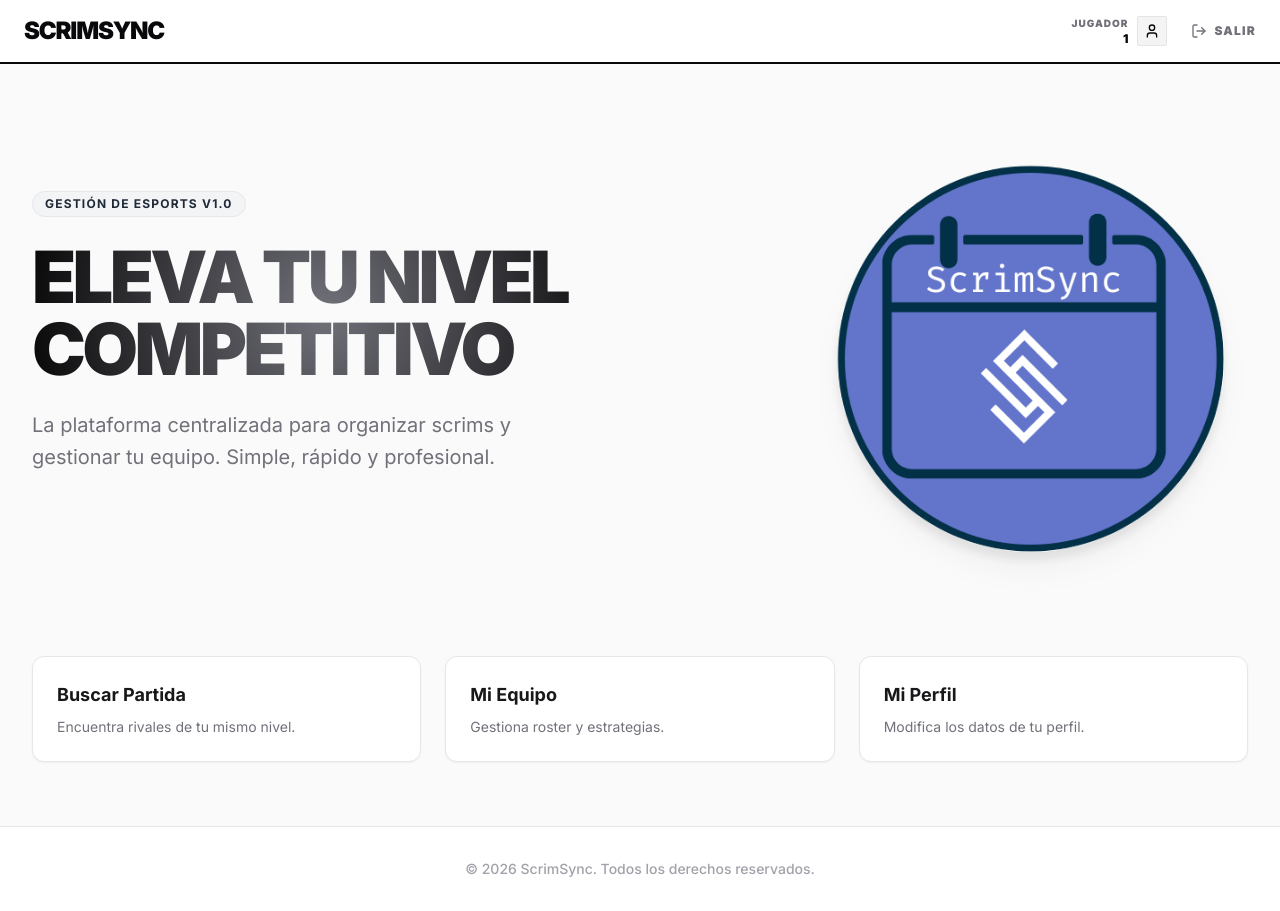
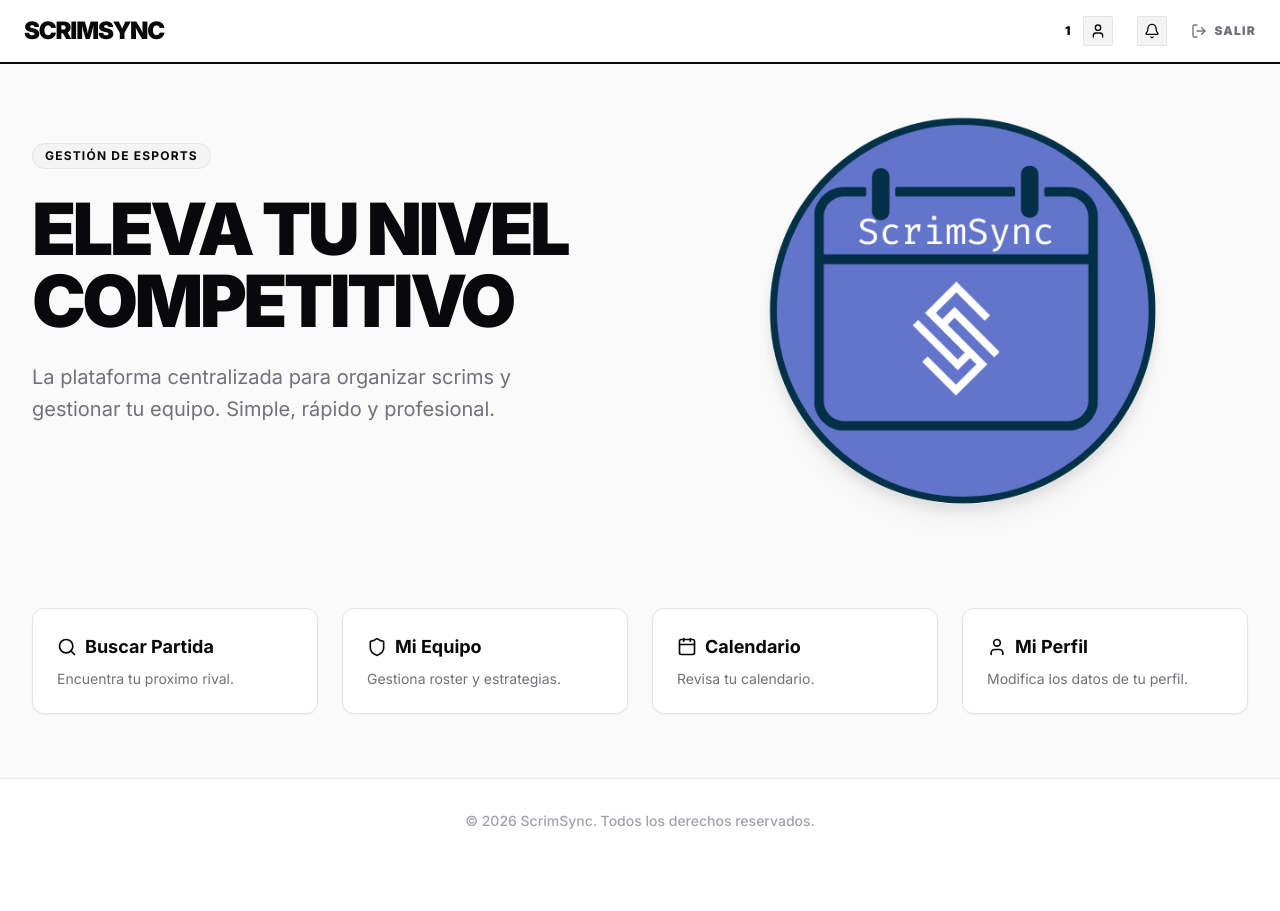
Before and after one commit to OsvSoto/scrimsync, a PHP site: page / in a window 1280 px wide. After the commit the page ends 829 px from the top, so only its background shows below. Run offline with PHP 8.4, Linux system fonts and the light colour scheme; the visitor is signed in with stand-in values (Sample User, id 1); some libraries are stand-ins or nearby versions.

Commit message:
Feat(user): Notificaciones del usuario
- Se ve una lista de todas las notificaciones del usuario
- Se pueden marcar como leidas individualmente o todas
- Se puede eliminar todas las notificaciones relacionadas al usuario
- Logica para aceptar/rechazar invitaciones a equipo
- TODO logica para aceptar/rechazar scrims
- En header.php estan definidos colores para usar en el resto de los
modulos
- Boton de notificacion en navbar de la pagina principal (index.php)

```diff
--- a/includes/header.php
+++ b/includes/header.php
@@ -1,5 +1,6 @@
 <!DOCTYPE html>
 <html lang="es">
+
 <head>
   <meta charset="UTF-8" />
   <meta name="viewport" content="width=device-width, initial-scale=1.0" />
@@ -10,17 +11,32 @@
   <link href="https://fonts.googleapis.com/css2?family=Inter:wght@400;500;600;700;900&display=swap" rel="stylesheet">
   <script src="https://unpkg.com/lucide@latest"></script>
   <script src="https://cdn.tailwindcss.com"></script>
-
   <script>
     tailwind.config = {
+      // colores para usar en el sistema
       theme: {
         extend: {
           colors: {
-              background: '#fafafa',
+            background: '#fafafa', // zinc-50
             surface: '#ffffff',
-              border: '#e4e4e7',
-              primary: '#09090b',
-              secondary: '#71717a',
+            border: '#e4e4e7', // zinc-200
+            primary: '#09090b', // zinc-950
+            'primary-hover': '#27272a', // zinc-800
+            secondary: '#71717a', // zinc-500
+            muted: '#a1a1aa', // zinc-400
+            subtle: '#f4f4f5', // zinc-100
+            'error-light': '#ffe4e6', // rose-100
+            'error-border': '#f43f5e', // rose-500
+            'error-text': '#be123c', // rose-700
+            'success-light': '#d1fae5', // emerald-100
+            'success-border': '#10b981', // emerald-500
+            'success-text': '#047857', // emerald-700
+          },
+          boxShadow: {
+            'hard': '4px 4px 0px 0px #09090b',
+            'hard-sm': '4px 4px 0px 0px rgba(0,0,0,0.1)',
+            'hard-error': '4px 4px 0px 0px rgba(244,63,94,0.2)',
+            'hard-success': '4px 4px 0px 0px rgba(16,185,129,0.2)',
           },
           fontFamily: {
             sans: ['Inter', 'system-ui', 'sans-serif'],
@@ -29,5 +45,8 @@
       }
     }
   </script>
+  <link href="https://cdn.jsdelivr.net/npm/daisyui@5" rel="stylesheet" type="text/css" />
+  <script src="https://cdn.jsdelivr.net/npm/@tailwindcss/browser@4"></script>
 </head>
+
 <body class="<?php echo $bodyClass ?? 'bg-background font-sans'; ?>">
--- a/index.php
+++ b/index.php
@@ -9,61 +9,59 @@ if (isset($_SESSION['loggedin']) && $_SESSION['loggedin'] === true) {
     exit;
   }
 }
-$bodyClass = "bg-background text-zinc-900 font-sans antialiased selection:bg-black selection:text-white min-h-screen flex flex-col";
+$bodyClass = "bg-background text-primary font-sans antialiased selection:bg-black selection:text-white min-h-screen flex flex-col";
 include 'includes/header.php';
 ?>
-<nav class="fixed top-0 left-0 w-full h-16 bg-surface border-b-2 border-primary z-50 flex items-center justify-between px-6 bg-white/90 backdrop-blur-sm">
-  <div class="flex items-center gap-3">
+
+<nav class="fixed top-0 left-0 w-full h-16 bg-surface border-b-2 border-primary z-50 flex items-center justify-between gap-4 px-4 md:px-6">
+  <div class="flex items-center">
     <a href="index.php" class="flex items-center gap-2">
-      <span class="font-black text-2xl tracking-tighter text-primary">SCRIMSYNC</span>
+      <span class="text-2xl font-black tracking-tighter text-primary">SCRIMSYNC</span>
     </a>
   </div>
 
-  <div class="flex items-center gap-6">
+  <div class="flex items-center gap-4 md:gap-6">
     <?php if (isset($_SESSION['loggedin']) && $_SESSION['loggedin'] === true): ?>
-      <a href="modules/user/profile/index.php" class="flex items-center gap-2 group">
-        <div class="hidden md:flex flex-col items-end">
-          <span class="text-[10px] font-black text-secondary uppercase tracking-widest group-hover:text-primary transition-colors">Jugador</span>
+      <a href="modules/user/profile/index.php" class="flex items-center gap-3 group">
+        <div class="md:flex flex-col items-end">
           <span class="text-xs font-black text-primary"><?php echo htmlspecialchars($_SESSION['alias'] ?? ''); ?></span>
         </div>
-        <div class="p-1.5 bg-zinc-100 rounded-sm group-hover:bg-zinc-200 transition-colors border border-zinc-200 group-hover:border-primary">
+        <div class="p-1.5 bg-subtle rounded-sm group-hover:bg-border transition-colors border border-border group-hover:border-primary">
           <i data-lucide="user" class="w-4 h-4 text-primary"></i>
         </div>
       </a>
+      <a href="modules/user/notification/index.php" class="flex items-center gap-3 group">
+        <div class="p-1.5 bg-subtle rounded-sm group-hover:bg-border transition-colors border border-border group-hover:border-primary">
+          <i data-lucide="bell" class="w-4 h-4 text-primary"></i>
+        </div>
+      </a>
       <a href="modules/auth/logout.php"
-        class="text-xs font-black text-secondary hover:text-rose-600 transition-colors uppercase tracking-widest flex items-center gap-2">
+        class="text-xs font-black text-secondary hover:text-error-text transition-colors uppercase tracking-widest flex items-center gap-2">
         <i data-lucide="log-out" class="w-4 h-4"></i>
         <span class="hidden md:inline">SALIR</span>
       </a>
     <?php else: ?>
-      <a href="modules/auth/login.php" class="text-xs font-black text-zinc-500 hover:text-primary transition-colors uppercase tracking-widest">
+      <a href="modules/auth/login.php" class="text-xs font-black text-secondary hover:text-primary text-center transition-colors uppercase tracking-widest">
         INICIAR SESIÓN
       </a>
       <a href="modules/auth/register.php"
-        class="bg-primary text-white px-5 py-2.5 text-xs font-black uppercase tracking-widest hover:bg-zinc-800 transition-all shadow-[4px_4px_0px_0px_rgba(0,0,0,0.1)]">
+        class="bg-primary text-white px-4 py-2.5 text-xs font-black uppercase tracking-widest text-center hover:bg-primary-hover transition-all shadow-hard-sm">
         CREAR CUENTA
       </a>
     <?php endif; ?>
   </div>
 </nav>
 
-<main class="flex-grow w-full max-w-7xl mx-auto px-4 sm:px-6 lg:px-8 pt-32 pb-16">
+<main class="flex-grow w-full max-w-7xl mx-auto px-4 sm:px-6 lg:px-8 pt-20 pb-16">
   <div class="grid grid-cols-1 lg:grid-cols-2 gap-12 items-center mb-20">
     <div class="flex flex-col items-start text-left">
-      <span class="bg-gray-100 text-gray-800 text-xs font-bold px-3 py-1 rounded-full border border-gray-200 mb-6 uppercase tracking-widest">
-        Gestión de eSports v1.0
+      <span class="bg-subtle text-primary text-xs font-bold px-3 py-1 rounded-full border border-border mb-6 uppercase tracking-widest">
+        Gestión de eSports
       </span>
 
-      <h1
-        id="spotlight-text"
-        class="text-5xl md:text-7xl font-black tracking-tighter mb-6 leading-[1.1] text-transparent bg-clip-text cursor-default w-full"
-        style="
-            background-image: radial-gradient(circle 650px at var(--x, 50%) var(--y, 50%), #71717a 0%, #000000 50%);
-            -webkit-background-clip: text;
-            background-clip: text;
-        ">
+      <h1 class="text-5xl md:text-7xl font-black text-primary tracking-tighter mb-6 leading-[1.1]">
         ELEVA TU NIVEL <br>
-        <span>COMPETITIVO</span>
+        COMPETITIVO
       </h1>
 
       <p class="text-xl text-secondary max-w-lg mb-10 leading-relaxed">
@@ -72,41 +70,61 @@ include 'includes/header.php';
 
       <?php if (!isset($_SESSION['loggedin'])): ?>
         <div class="flex flex-col sm:flex-row gap-4 w-full">
-          <a href="modules/auth/register.php" class="bg-black text-white px-8 py-4 text-base font-bold rounded-lg hover:scale-105 transition-transform shadow-xl shadow-zinc-200 text-center">
+          <a href="modules/auth/register.php" class="bg-primary text-white px-8 py-4 text-base font-bold rounded-lg hover:scale-105 transition-transform shadow-hard text-center">
             EMPEZAR AHORA
           </a>
-          <a href="#features" class="px-8 py-4 text-base font-bold text-black border-2 border-gray-200 rounded-lg hover:border-black hover:bg-white transition-colors text-center">
+          <a href="#features" class="px-8 py-4 text-base font-bold text-primary border-2 border-border rounded-lg hover:border-primary hover:bg-surface transition-colors text-center">
             SABER MÁS
           </a>
         </div>
       <?php endif; ?>
     </div>
 
-    <div class="flex justify-center lg:justify-end">
+    <div class="flex justify-center">
       <img src="assets/img/logo.png" alt="ScrimSync Hero" class="w-full max-w-md object-contain drop-shadow-xl">
     </div>
 
   </div>
 
   <?php if (isset($_SESSION['loggedin'])): ?>
-    <div class="w-full grid grid-cols-1 md:grid-cols-3 gap-6">
-      <a>
-        <div class="bg-surface p-6 rounded-xl border border-gray-200 hover:border-black transition-colors cursor-pointer group text-left shadow-sm hover:shadow-md">
-          <h3 class="font-bold text-lg mb-2 group-hover:underline">Buscar Partida</h3>
-          <p class="text-sm text-secondary">Encuentra rivales de tu mismo nivel.</p>
+    <div class="w-full grid grid-cols-1 md:grid-cols-4 gap-6">
+      <a href="#">
+        <div class="bg-surface p-6 rounded-xl border border-border hover:border-primary transition-colors cursor-pointer group text-left shadow-sm hover:shadow-md">
+          <div class="flex items-center gap-2 mb-2 group-hover:underline">
+            <i data-lucide="search" class="w-5 h-5"></i>
+            <h3 class="font-bold text-lg">Buscar Partida</h3>
+          </div>
+          <p class="text-sm text-secondary">Encuentra tu proximo rival.</p>
         </div>
       </a>
       <a href="modules/team/profile/index.php">
-        <div class="bg-surface p-6 rounded-xl border border-gray-200 hover:border-black transition-colors cursor-pointer group text-left shadow-sm hover:shadow-md">
-          <h3 class="font-bold text-lg mb-2 group-hover:underline">Mi Equipo</h3>
+        <div class="bg-surface p-6 rounded-xl border border-border hover:border-primary transition-colors cursor-pointer group text-left shadow-sm hover:shadow-md">
+          <div class="flex items-center gap-2 mb-2 group-hover:underline">
+            <i data-lucide="shield" class="w-5 h-5"></i>
+            <h3 class="font-bold text-lg">Mi Equipo</h3>
+          </div>
           <p class="text-sm text-secondary">Gestiona roster y estrategias.</p>
         </div>
       </a>
+
+
+      <!-- <a href="modules/user/calendar/index.php"> -->
+      <a href="#">
+        <div class="bg-surface p-6 rounded-xl border border-border hover:border-primary transition-colors cursor-pointer group text-left shadow-sm hover:shadow-md">
+          <div class="flex items-center gap-2 mb-2 group-hover:underline">
+            <i data-lucide="calendar" class="w-5 h-5"></i>
+            <h3 class="font-bold text-lg">Calendario</h3>
+          </div>
+          <p class="text-sm text-secondary">Revisa tu calendario.</p>
+        </div>
+      </a>
+
       <a href="modules/user/profile/index.php">
-        <div class="bg-surface p-6 rounded-xl border border-gray-200 hover:border-black transition-colors cursor-pointer group text-left shadow-sm hover:shadow-md">
-          <h3 class="font-bold text-lg mb-2 group-hover:underline">
-            Mi Perfil
-          </h3>
+        <div class="bg-surface p-6 rounded-xl border border-border hover:border-primary transition-colors cursor-pointer group text-left shadow-sm hover:shadow-md">
+          <div class="flex items-center gap-2 mb-2 group-hover:underline">
+            <i data-lucide="user" class="w-5 h-5"></i>
+            <h3 class="font-bold text-lg">Mi Perfil</h3>
+          </div>
           <p class="text-sm text-secondary">Modifica los datos de tu perfil.</p>
         </div>
       </a>
@@ -116,21 +134,9 @@ include 'includes/header.php';
 </main>
 
 <footer id="footer" class="w-full border-t bg-white py-8 mt-auto">
-  <div class="max-w-7xl mx-auto px-4 text-center text-zinc-400 text-sm font-medium">
+  <div class="max-w-7xl mx-auto px-4 text-center text-muted text-sm font-medium">
     &copy; <?php echo date("Y"); ?> ScrimSync. Todos los derechos reservados.
   </div>
 </footer>
 
-<script>
-  const text = document.getElementById('spotlight-text');
-  if (text) {
-    text.addEventListener('mousemove', (e) => {
-      const rect = text.getBoundingClientRect();
-      const x = e.clientX - rect.left;
-      const y = e.clientY - rect.top;
-      text.style.setProperty('--x', `${x}px`);
-      text.style.setProperty('--y', `${y}px`);
-    });
-  }
-</script>
 <?php include 'includes/footer.php'; ?>
```
Also changed, not shown: includes/user_sidebar.php (+35 -14 lines), modules/user/notification/controller_notification.php (added, +51 -0 lines), modules/user/notification/index.php (added, +203 -0 lines), README.md (added). Lines whose indentation alone changed are shown as unchanged.
